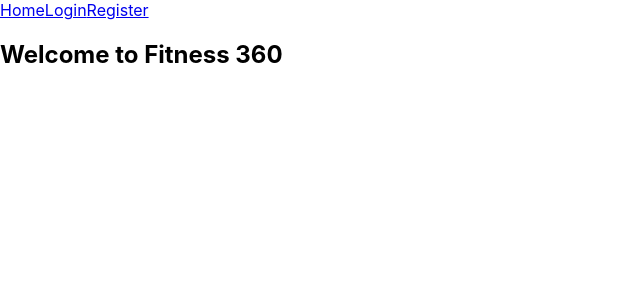
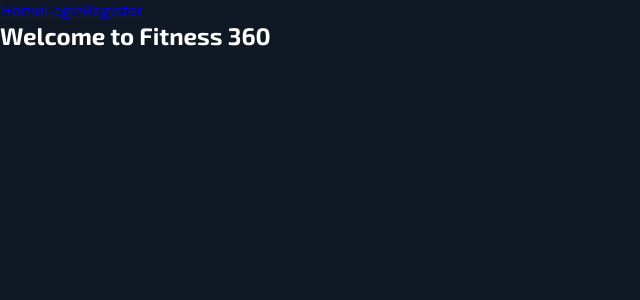
Before and after one commit to jamescoder92/Gym-front-end-, a React (Create React App) app: page / in a window 1280 px wide. Shown: the top 300 px of the page, without its empty margins (0-640 px from the left). Built offline with nearby package versions, Linux system fonts and the light colour scheme.

Commit message:
change to html file

```diff
--- a/public/index.html
+++ b/public/index.html
@@ -10,34 +10,12 @@
       content="Web site created using create-react-app"
     />
     <link rel="apple-touch-icon" href="%PUBLIC_URL%/logo192.png" />
-    <!--
-      manifest.json provides metadata used when your web app is installed on a
-      user's mobile device or desktop. See https://developers.google.com/web/fundamentals/web-app-manifest/
-    -->
     <link rel="manifest" href="%PUBLIC_URL%/manifest.json" />
-    <!--
-      Notice the use of %PUBLIC_URL% in the tags above.
-      It will be replaced with the URL of the `public` folder during the build.
-      Only files inside the `public` folder can be referenced from the HTML.
-
-      Unlike "/favicon.ico" or "favicon.ico", "%PUBLIC_URL%/favicon.ico" will
-      work correctly both with client-side routing and a non-root public URL.
-      Learn how to configure a non-root public URL by running `npm run build`.
-    -->
-    <title>React App</title>
+    <link href="https://fonts.googleapis.com/css2?family=Exo+2:wght@600;700&family=DM+Sans:wght@400;500&display=swap" rel="stylesheet">
+    <title>Fitness 360</title>
   </head>
   <body>
     <noscript>You need to enable JavaScript to run this app.</noscript>
     <div id="root"></div>
-    <!--
-      This HTML file is a template.
-      If you open it directly in the browser, you will see an empty page.
-
-      You can add webfonts, meta tags, or analytics to this file.
-      The build step will place the bundled scripts into the <body> tag.
-
-      To begin the development, run `npm start` or `yarn start`.
-      To create a production bundle, use `npm run build` or `yarn build`.
-    -->
   </body>
 </html>
--- a/src/index.css
+++ b/src/index.css
@@ -1,13 +1,24 @@
-body {
-  margin: 0;
-  font-family: -apple-system, BlinkMacSystemFont, 'Segoe UI', 'Roboto', 'Oxygen',
-    'Ubuntu', 'Cantarell', 'Fira Sans', 'Droid Sans', 'Helvetica Neue',
-    sans-serif;
-  -webkit-font-smoothing: antialiased;
-  -moz-osx-font-smoothing: grayscale;
+:root {
+  --bg-dark: #101826;
+  --accent-lime: #B7E400;
+  --text-primary: #ffffff;
+  --text-secondary: #9ca3af;
+  --card-bg: rgba(255, 255, 255, 0.05);
+  --card-border: rgba(255, 255, 255, 0.1);
 }
 
-code {
-  font-family: source-code-pro, Menlo, Monaco, Consolas, 'Courier New',
-    monospace;
+* {
+  box-sizing: border-box;
+  margin: 0;
+  padding: 0;
 }
+
+body {
+  background-color: var(--bg-dark);
+  color: var(--text-primary);
+  font-family: 'DM Sans', sans-serif;
+}
+
+h1, h2, h3 {
+  font-family: 'Exo 2', sans-serif;
+}
```
